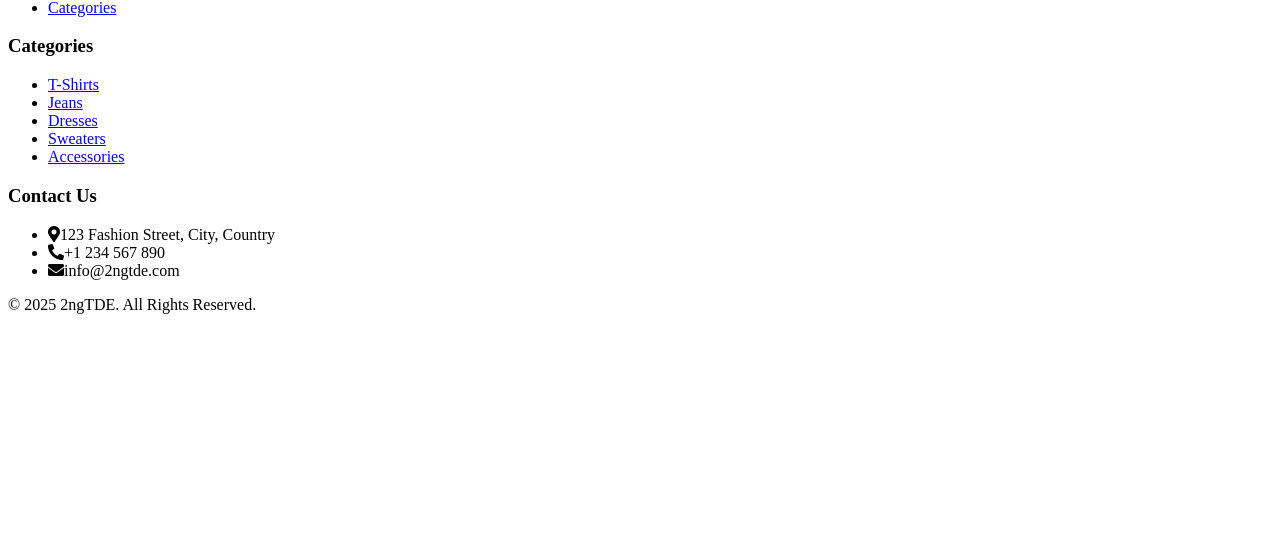
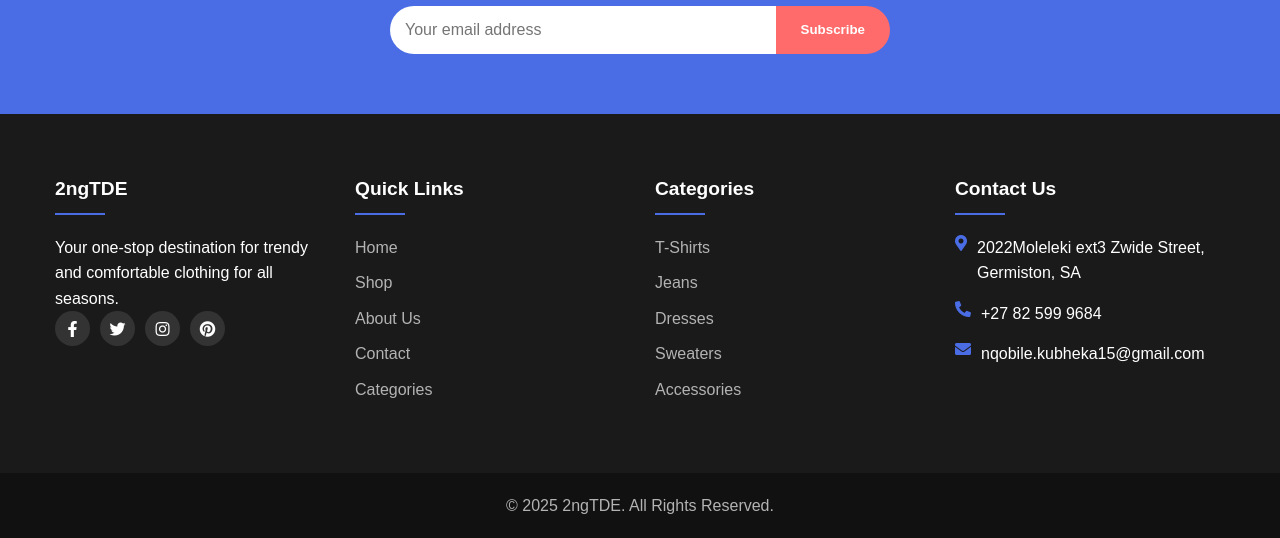
Before and after one commit to Simphiwe396/My_website, a Flask app: page / in a window 1280 px wide. Shown: the part 2220-2758 px from the top of the page. Before the commit the page ends 2534 px from the top, so only its background shows below. Run offline with Flask 3, Linux system fonts and the light colour scheme.

Commit message:
Update index.html

```diff
--- a/templates/index.html
+++ b/templates/index.html
@@ -1,15 +1,15 @@
 <!DOCTYPE html><html lang="en"><head>
     <meta charset="UTF-8">
     <meta name="viewport" content="width=device-width, initial-scale=1.0">
-    <title>StyleHub - Home</title>
-    <link rel="stylesheet" href="{{ url_for('static', filename='css/styles.css') }}">
+    <title>2ngTDE - Home</title>
+    <link rel="stylesheet" href="{{ url_for('static', filename='css/style.css') }}">
     <link rel="stylesheet" href="https://cdnjs.cloudflare.com/ajax/libs/font-awesome/5.15.4/css/all.min.css">
 </head><body>
     <!-- Header -->
     <header>
         <div class="container header-container">
             <div class="logo">
-                <a href="{{ url_for('home') }}">StyleHub</a>
+                <a href="{{ url_for('home') }}">2ngTDE</a>
             </div>
             <nav class="nav" id="navList">
                 <ul>
@@ -132,9 +132,9 @@
         <div class="footer-col">
             <h3 class="footer-title">Contact Us</h3>
             <ul class="footer-contact">
-                <li><i class="fas fa-map-marker-alt contact-icon"></i>123 Fashion Street, City, Country</li>
-                <li><i class="fas fa-phone-alt contact-icon"></i>+1 234 567 890</li>
-                <li><i class="fas fa-envelope contact-icon"></i>info@2ngtde.com</li>
+                <li><i class="fas fa-map-marker-alt contact-icon"></i>2022Moleleki ext3 Zwide Street, Germiston, SA</li>
+                <li><i class="fas fa-phone-alt contact-icon"></i>+27 82 599 9684</li>
+                <li><i class="fas fa-envelope contact-icon"></i>nqobile.kubheka15@gmail.com</li>
             </ul>
         </div>
     </div>
```
